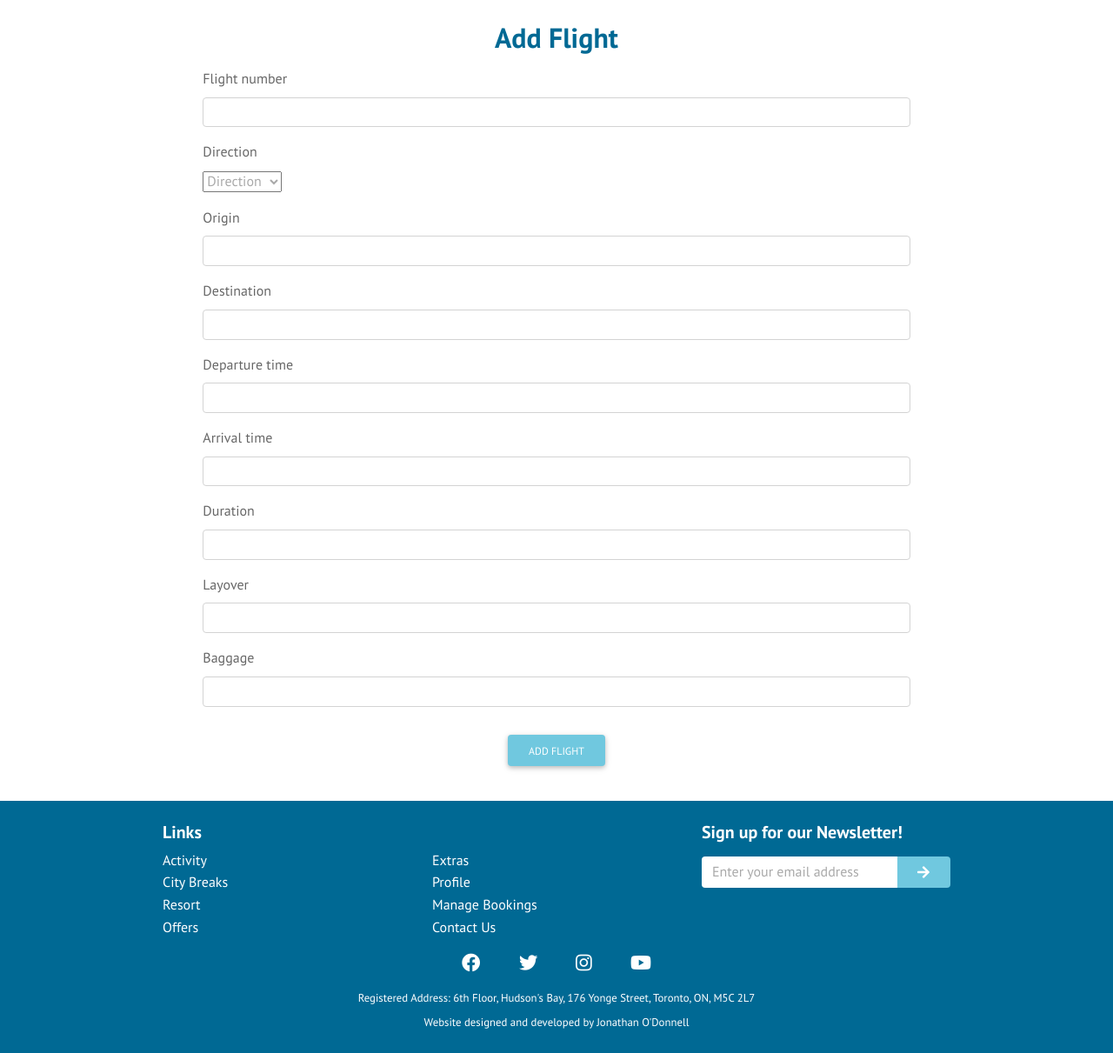
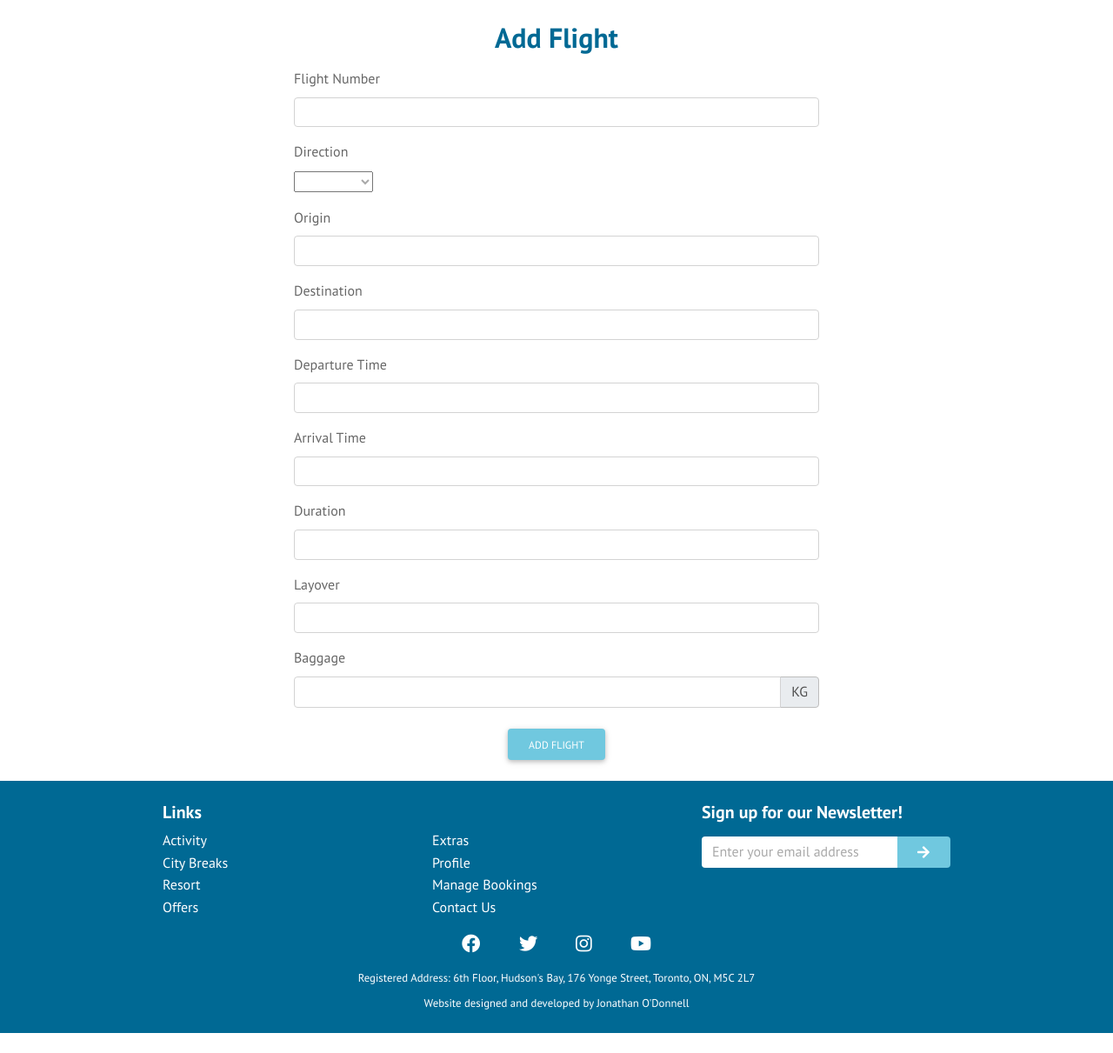
Before and after one commit to jonathan-odonnell/milestone-project-4, a Django app: page /flights/add/ in a window 1280 px wide. Shown: the part 106-1317 px from the top of the page at 87% size. After the commit the page ends 1294 px from the top, so only its background shows below. Run offline with Django 3.2, Linux system fonts and the light colour scheme; a user stored in the database is signed in; tables that the repository leaves empty hold one stand-in row (values such as "Sample post"); some libraries are stand-ins or nearby versions.

Commit message:
Amended direction options and styling on add flight and edit flight forms

```diff
--- a/flights/forms.py
+++ b/flights/forms.py
@@ -13,4 +13,12 @@ class FlightForm(forms.ModelForm):
         self.helper = FormHelper(self)
         self.helper.field_class = 'mb-3'
         self.helper.label_class = 'form-label'
+
+        directions = [
+            ('', ''),
+            ('Outbound', 'Outbound'),
+            ('Return', 'Return'),
+        ]
+
         self.fields['flight_number'].widget.attrs['autofocus'] = True
+        self.fields['direction'].choices = directions
--- a/flights/templates/flights/add_flight.html
+++ b/flights/templates/flights/add_flight.html
@@ -3,21 +3,29 @@
 
 {% block content %}
 <div class="container-fluid p-4">
-    <div class="row no-gutters">
+    <div class="row">
         <div class="col-12 text-center">
             <h2 class="section-heading mb-3">Add Flight</h2>
         </div>
-        <div class="col-12 col-lg-8 mx-auto">
+        <div class="col-12 col-sm-10 col-md-8 col-lg-6 mx-auto">
             <form action="{% url 'add_flight' %}" method="POST">
                 {% csrf_token %}
                 {% for field in form %}
                     {{ field | as_crispy_field }}
                 {% endfor %}
-                <div class="my-3 text-center">
-                    <button class="btn btn-primary mt-3" type="submit">Add Flight</button>
+                <div class="text-center mt-4">
+                    <button class="btn btn-primary" type="submit">Add Flight</button>
                 </div>
             </form>
         </div>
     </div>
 </div>
 {% endblock %}
+{% block postloadjs %}
+{{ block.super }}
+<script>
+     $(document).ready(function() {
+         $('#div_id_baggage .mb-3').addClass('input-group').append('<span class="input-group-text">KG</span>')
+     })
+</script>
+{% endblock %}
--- a/static/css/base.css
+++ b/static/css/base.css
@@ -328,6 +328,10 @@ strong {
 
 /* Form Start */
 
+.form-label {
+    text-transform: capitalize;
+}
+
 .form-control::placeholder {
     color: #a9a9a9;
   }
@@ -616,6 +620,10 @@ label .asteriskField {
     z-index: 3;
 }
 
+.input-group-text {
+   background-color: #e9ecef;
+}
+
 .flight-line {
     border-top: 2px solid #4f4f4f;
     position: relative;
```
Also changed, not shown: flights/templates/flights/edit_flight.html (+11 -3 lines).
